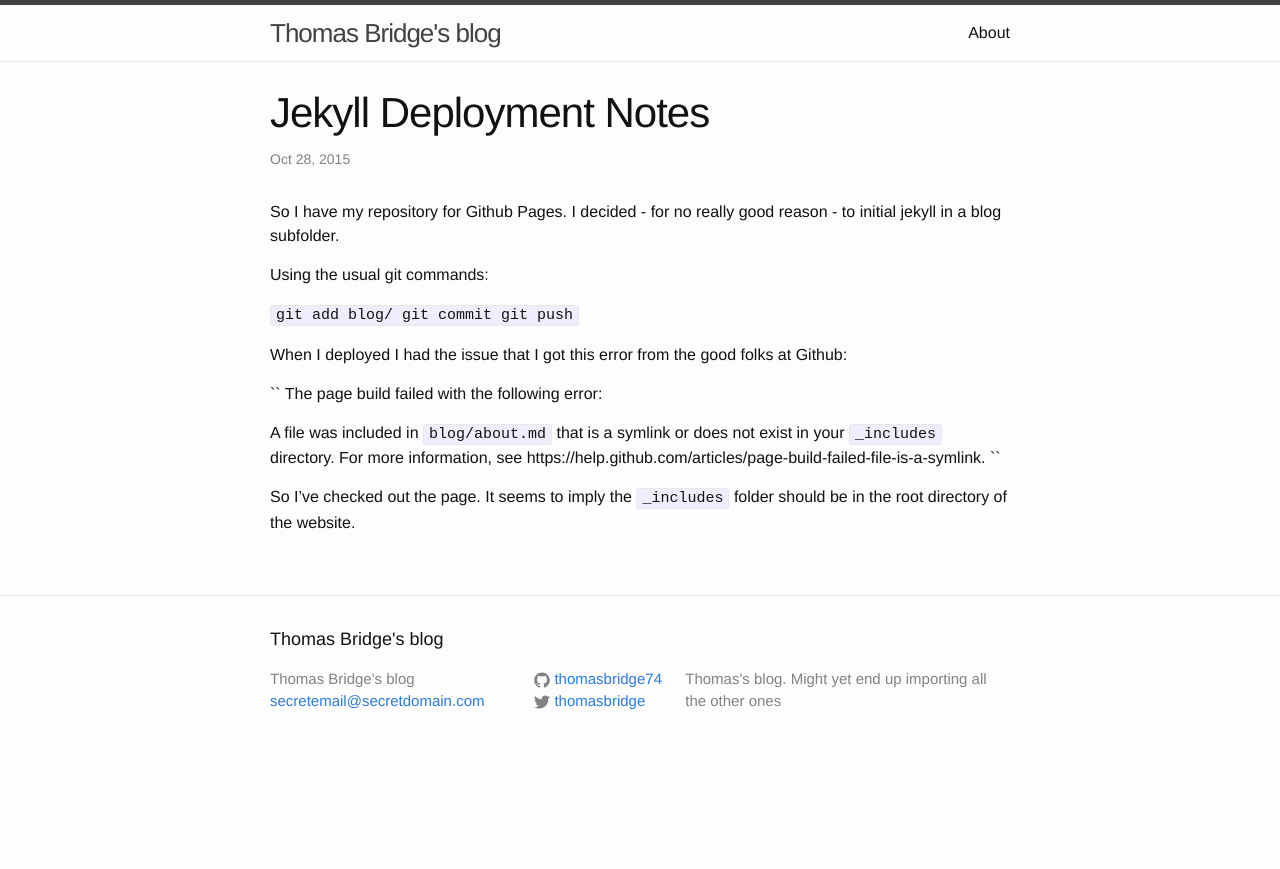
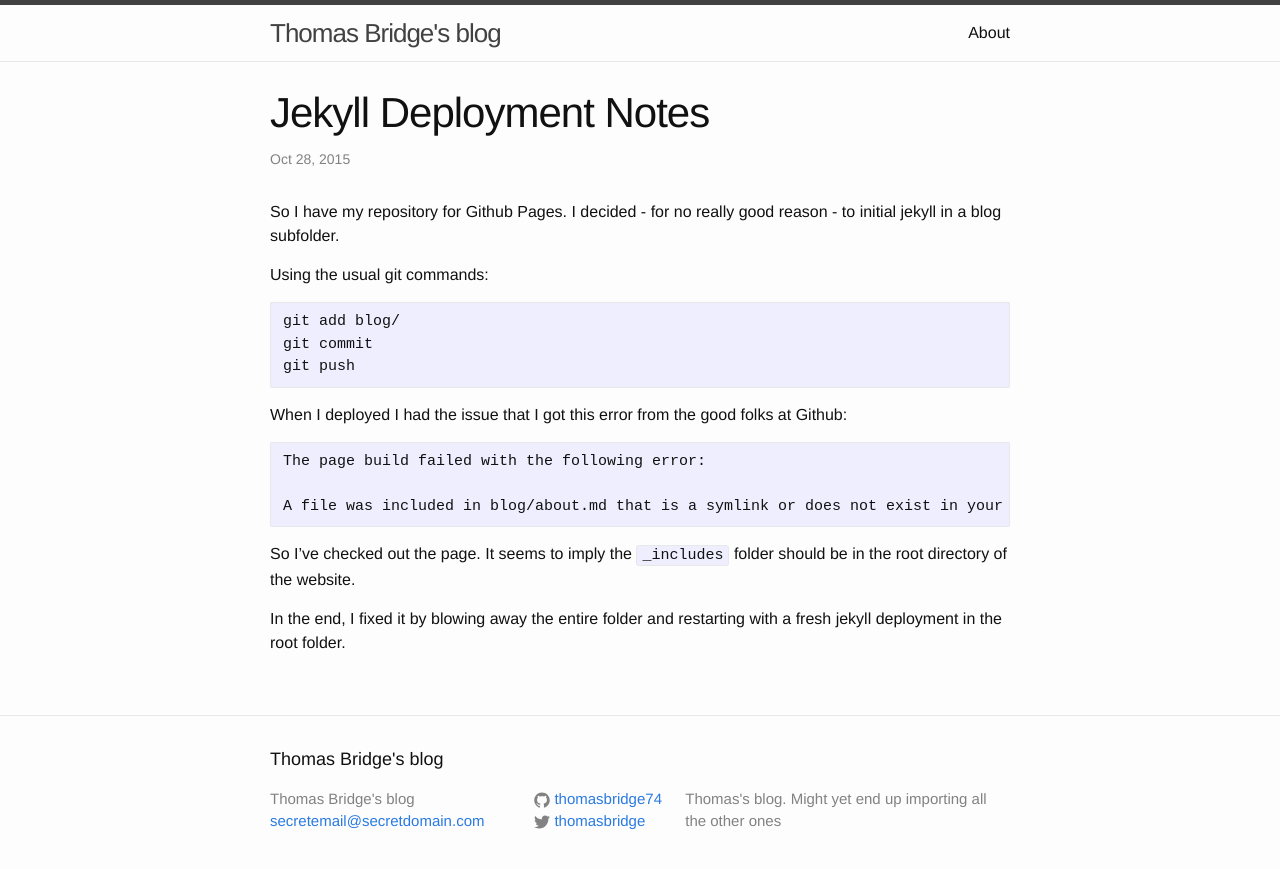
Before and after one commit to thomasbridge74/thomasbridge74.github.io, a Jekyll site: the page built from _posts/2015-10-28-more-jekyll-notes.md, in a window 1280 px wide. Shown: the top 869 px of the page. Built offline with Jekyll 4.4.1, drawn with Linux system fonts in a browser that asks for light colours.

Commit message:
Edited post

````diff
--- a/_posts/2015-10-28-more-jekyll-notes.md
+++ b/_posts/2015-10-28-more-jekyll-notes.md
@@ -7,18 +7,20 @@
 
 Using the usual git commands:
 
-``
+```
 git add blog/
 git commit
 git push
-``
+```
 
 When I deployed I had the issue that I got this error from the good folks at Github:
 
-``
+```
 The page build failed with the following error:
 
-A file was included in `blog/about.md` that is a symlink or does not exist in your `_includes` directory. For more information, see https://help.github.com/articles/page-build-failed-file-is-a-symlink.
-``
+A file was included in blog/about.md that is a symlink or does not exist in your _includes directory. For more information, see https://help.github.com/articles/page-build-failed-file-is-a-symlink.
+```
 
 So I've checked out the page.   It seems to imply the `_includes` folder should be in the root directory of the website.
+
+In the end, I fixed it by blowing away the entire folder and restarting with a fresh jekyll deployment in the root folder.
````
